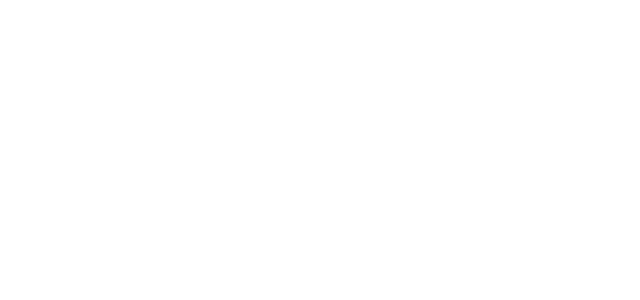
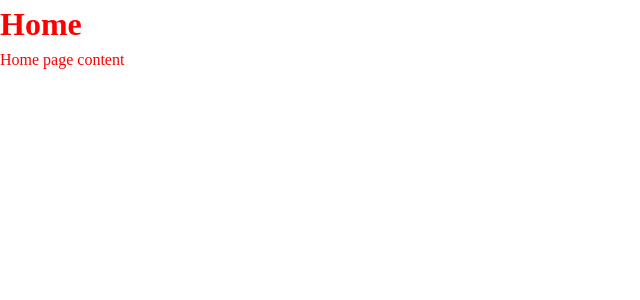
Before and after one commit to AIIT-bootcamp/NostalProfile, a Vue app: page / in a window 1280 px wide. Shown: the top 300 px of the page, without its empty margins (0-640 px from the left). Built offline with nearby package versions, Linux system fonts and the light colour scheme.

Commit message:
feat: 🎸 vue-routerの設定

```diff
--- a/src/App.vue
+++ b/src/App.vue
@@ -1,7 +1,9 @@
 <script setup lang="ts"></script>
 
 <template>
-  <div></div>
+  <div>
+    <RouterView />
+  </div>
 </template>
 
 <style scoped></style>
--- /dev/null
+++ b/src/pages/home.vue
@@ -0,0 +1,16 @@
+<script setup lang="ts">
+console.log("hello");
+</script>
+
+<template>
+  <div>
+    <h1>Home</h1>
+    <p>Home page content</p>
+  </div>
+</template>
+
+<style scoped>
+* {
+  color: red;
+}
+</style>
--- /dev/null
+++ b/src/router/index.ts
@@ -0,0 +1,15 @@
+import { createRouter, createWebHistory } from "vue-router";
+import HomeView from "../pages/home.vue";
+
+const router = createRouter({
+  history: createWebHistory(import.meta.env.BASE_URL),
+  routes: [
+    {
+      path: "/",
+      name: "home",
+      component: HomeView,
+    },
+  ],
+});
+
+export default router;
--- a/tsconfig.json
+++ b/tsconfig.json
@@ -18,7 +18,11 @@
     "strict": true,
     "noUnusedLocals": true,
     "noUnusedParameters": true,
-    "noFallthroughCasesInSwitch": true
+    "noFallthroughCasesInSwitch": true,
+    "baseUrl": "./src",
+    "paths": {
+      "@/*": ["./*"]
+    }
   },
   "include": ["src/**/*.ts", "src/**/*.d.ts", "src/**/*.tsx", "src/**/*.vue"],
   "references": [{ "path": "./tsconfig.node.json" }]
--- a/vite.config.ts
+++ b/vite.config.ts
@@ -1,7 +1,13 @@
-import { defineConfig } from 'vite'
-import vue from '@vitejs/plugin-vue'
+import { defineConfig } from "vite";
+import vue from "@vitejs/plugin-vue";
+// import path from "path";
 
 // https://vitejs.dev/config/
 export default defineConfig({
   plugins: [vue()],
-})
+  resolve: {
+    // alias: {
+    //   "@": path.resolve(__dirname, "./src"),
+    // },
+  },
+});
```
Also changed, not shown: src/main.ts (+8 -2 lines), 1 other file (tests, documents, lock files or other folders).
